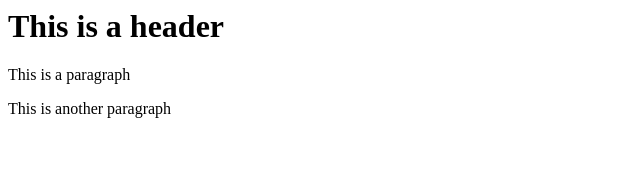
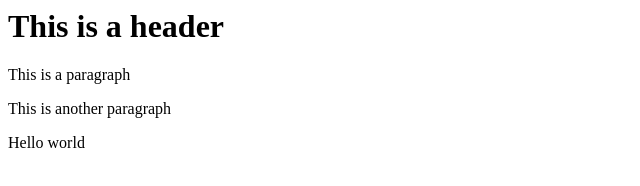
Before and after one commit to RMiles1991/-git-test, a website: page index.html in a window 1280 px wide. Shown: the full height of the page, 0-640 px from the left. Drawn offline with Linux system fonts and the light colour scheme.

Commit message:
using NPM

```diff
--- a/index.html
+++ b/index.html
@@ -4,5 +4,6 @@
         <h1>This is a header</h1>
         <p>This is a paragraph</p>
         <p>This is another paragraph</p>
+        <p>Hello world</p>
     </body>
 </html>
```
Also changed, not shown: package.json (added, +24 -0 lines), 1 other file.
